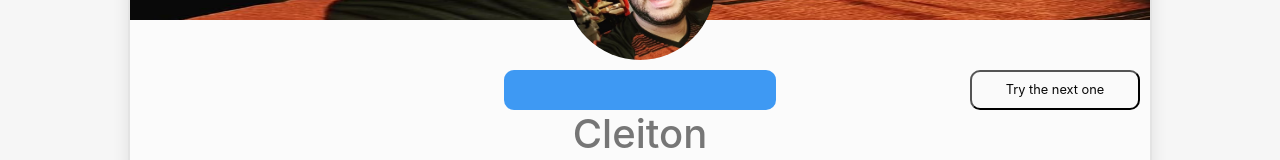
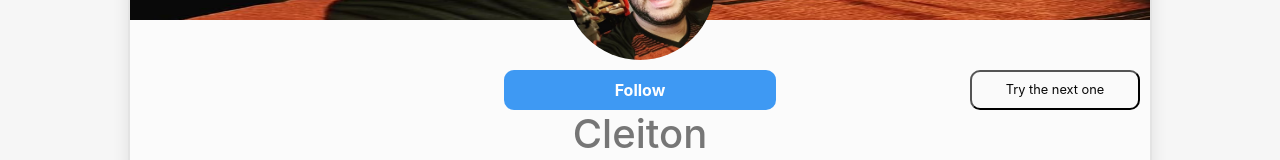
Before and after one commit to cleitonosilva/Challenge-B2W, an Angular app: page / in a window 1280 px wide. Shown: the part 434-594 px from the top of the page. Built offline with nearby package versions, Linux system fonts and the light colour scheme.

Commit message:
funções e atrubuições

```diff
--- a/src/app/components/home/home.component.ts
+++ b/src/app/components/home/home.component.ts
@@ -15,6 +15,9 @@ export class HomeComponent implements OnInit {
   followUser : Follow[] = [];
   controle: boolean = true;
   @Input() totalUser: number = 0;
+  aparecer: boolean;
+  inscrible: string = "Follow"
+
 
   constructor(private usersService : UsersService) { }
 
@@ -23,6 +26,7 @@ export class HomeComponent implements OnInit {
   }
 
   tryTheNextone(){
+    this.inscrible = "Follow";
 
     this.usersService.getUsuarios().subscribe((x: any) =>
     {this.usuario = x.results[0];
@@ -37,8 +41,8 @@ export class HomeComponent implements OnInit {
   follow(first: string, last: string){
 
     if(this.followUser.find(x => x.firstname + x.lastname == first + last)){
-      this.controle = false
-      console.log(this.controle)
+      this.controle = false;
+      this.inscrible = "Following";
     } else {
 
     this.followUser.push(
@@ -51,14 +55,23 @@ export class HomeComponent implements OnInit {
       }
     );
     this.totalUser = this.followUser.length;
-    console.log(this.followUser, this.controle);};
+    };
   };
 
   unfollow(user: string){
+   this.controle = true;
+   this.inscrible = "Follow";
+   this.followUser = this.followUser.filter(x => x.firstname != user );
+   this.totalUser = this.followUser.length;
+  }
 
-   this.followUser = this.followUser.filter(x => x.firstname != user )
-   this.totalUser = this.followUser.length
-   console.log(this.followUser)
+  mostrar(){
+    if (this.aparecer == true){
+      this.aparecer = false;
+    } else
+    {
+      this.aparecer = true;
+    }
 
   }
 
```
